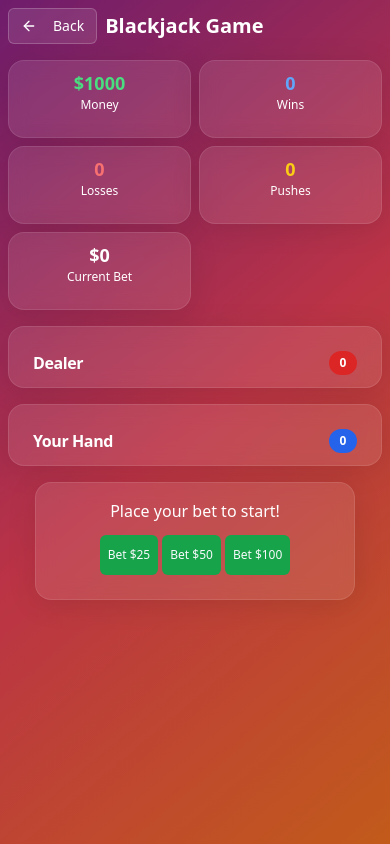
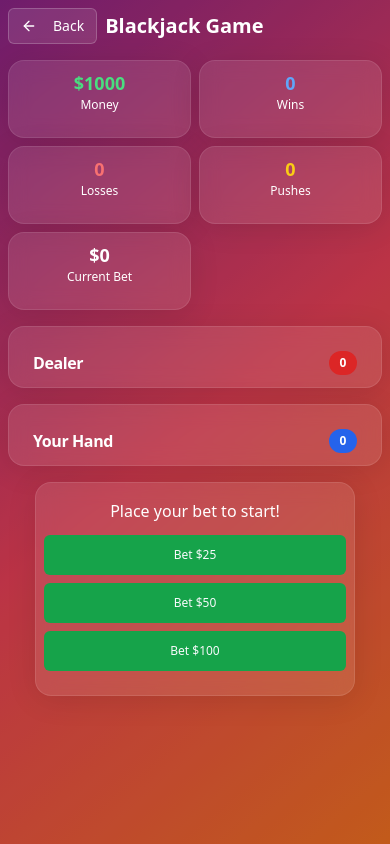
Before and after one commit to tedd1218/blackjack-app, a Next.js app: page /game in a window 390 px wide. Built offline with nearby package versions, Linux system fonts and the light colour scheme.

Commit message:
fixing mobile bugs

```diff
--- a/app/game/page.tsx
+++ b/app/game/page.tsx
@@ -406,32 +406,32 @@ export default function GamePage() {
         </div>
 
         {/* Game Status */}
-        <Card style={cardStyle} className={`mb-4 sm:mb-6 max-w-xs sm:max-w-sm md:max-w-md mx-auto transition-all duration-700 ease-out delay-600 ${isPageLoaded ? 'opacity-100 translate-y-0' : 'opacity-0 translate-y-4'}`}>
-          <CardContent className="pt-4 sm:pt-6">
+        <Card style={cardStyle} className={`mb-4 sm:mb-6 w-full max-w-xs sm:max-w-sm md:max-w-md mx-auto transition-all duration-700 ease-out delay-600 ${isPageLoaded ? 'opacity-100 translate-y-0' : 'opacity-0 translate-y-4'}`}>
+          <CardContent className="pt-4 sm:pt-6 px-2 sm:px-6">
             <div className="text-center">
               <p className="text-base sm:text-lg md:text-xl text-white mb-3 sm:mb-4">{gameState.message}</p>
 
               {/* Betting Phase */}
               {gameState.gameStatus === "betting" && (
-                <div className="flex gap-1 sm:gap-2 justify-center flex-wrap">
+                <div className="flex flex-wrap w-full gap-2 justify-center items-center">
                   <Button
                     onClick={() => placeBet(25)}
                     disabled={gameState.playerMoney < 25}
-                    className="bg-green-600 hover:bg-green-700 text-xs sm:text-sm px-2 sm:px-4 py-1 sm:py-2"
+                    className="bg-green-600 hover:bg-green-700 text-xs sm:text-sm px-2 sm:px-4 py-1 sm:py-2 w-full min-[400px]:w-auto"
                   >
                     Bet $25
                   </Button>
                   <Button
                     onClick={() => placeBet(50)}
                     disabled={gameState.playerMoney < 50}
-                    className="bg-green-600 hover:bg-green-700 text-xs sm:text-sm px-2 sm:px-4 py-1 sm:py-2"
+                    className="bg-green-600 hover:bg-green-700 text-xs sm:text-sm px-2 sm:px-4 py-1 sm:py-2 w-full min-[400px]:w-auto"
                   >
                     Bet $50
                   </Button>
                   <Button
                     onClick={() => placeBet(100)}
                     disabled={gameState.playerMoney < 100}
-                    className="bg-green-600 hover:bg-green-700 text-xs sm:text-sm px-2 sm:px-4 py-1 sm:py-2"
+                    className="bg-green-600 hover:bg-green-700 text-xs sm:text-sm px-2 sm:px-4 py-1 sm:py-2 w-full min-[400px]:w-auto"
                   >
                     Bet $100
                   </Button>
```
